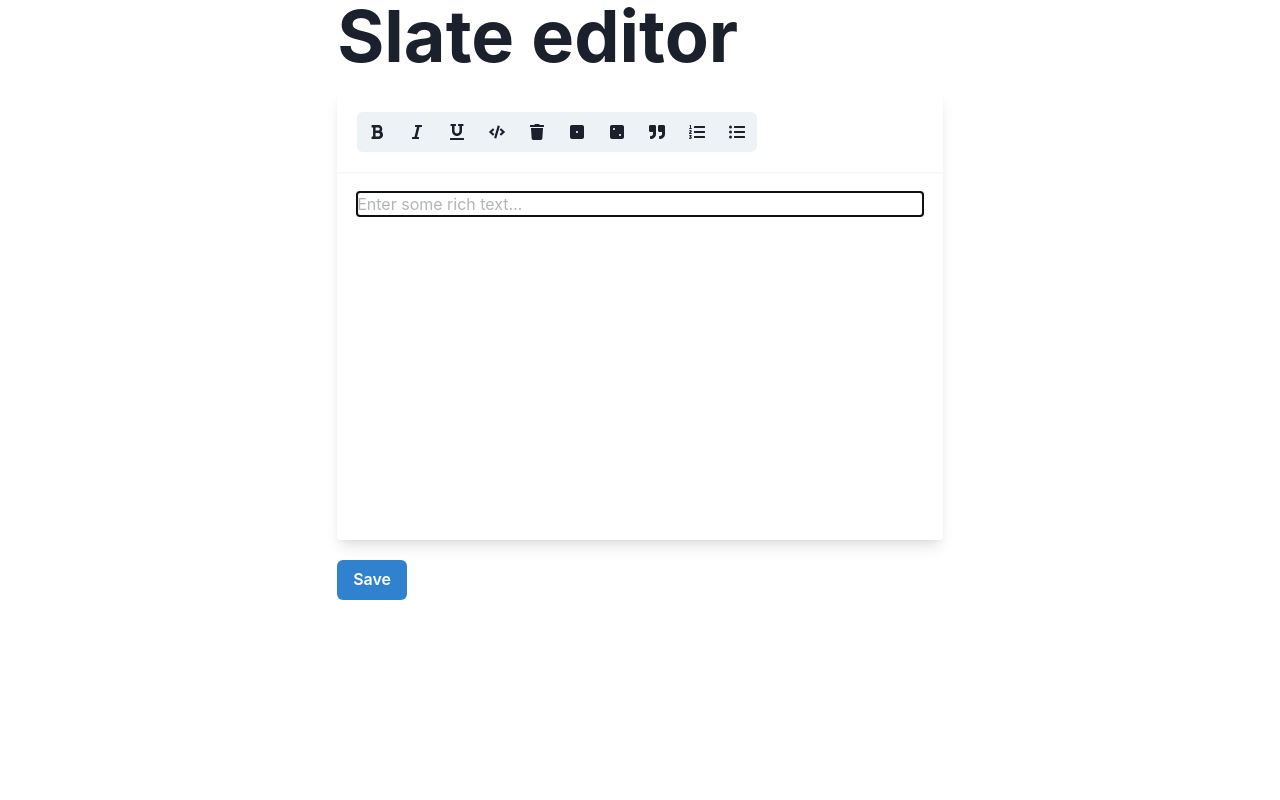
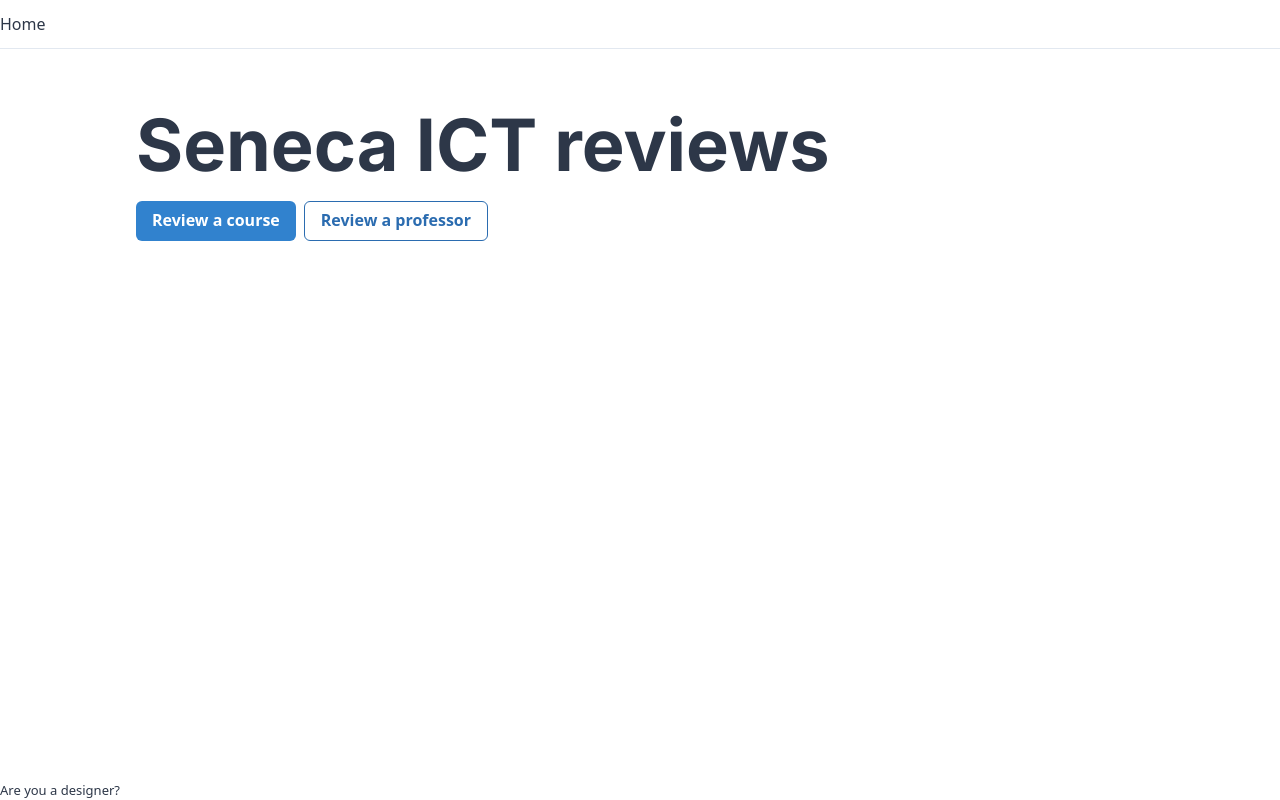
Before and after one commit to Vivy24/seneca-course-reviews, a Next.js app: page / in a window 1280 px wide. Built offline with nearby package versions, Linux system fonts and the light colour scheme.

Commit message:
scaffolded homepage

```diff
--- a/src/pages/_app.tsx
+++ b/src/pages/_app.tsx
@@ -1,11 +1,14 @@
 import { ChakraProvider } from '@chakra-ui/react';
 import theme from '@styles/charka-theme';
 import type { AppProps } from 'next/app';
+import Layout from 'src/ui/Layout';
 
 function MyApp({ Component, pageProps }: AppProps) {
   return (
-    <ChakraProvider resetCSS theme={theme}>
-      <Component {...pageProps} />
+    <ChakraProvider theme={theme}>
+      <Layout>
+        <Component {...pageProps} />
+      </Layout>
     </ChakraProvider>
   );
 }
--- /dev/null
+++ b/src/pages/_document.tsx
@@ -0,0 +1,31 @@
+import Document, { Head, Html, Main, NextScript } from 'next/document';
+
+class MyDocument extends Document {
+  render() {
+    return (
+      <Html>
+        <Head>
+          {/* Favicon for google search */}
+          <link rel="shortcut icon" href="/favicon.ico" />
+
+          <link
+            rel="preconnect"
+            href="https://fonts.gstatic.com"
+            crossOrigin=""
+          />
+          <link
+            href="https://fonts.googleapis.com/css2?family=Inter:ital,wght@0,100..900;1,100..900&display=swap"
+            rel="stylesheet"
+          />
+        </Head>
+
+        <body>
+          <Main />
+          <NextScript />
+        </body>
+      </Html>
+    );
+  }
+}
+
+export default MyDocument;
--- a/src/pages/index.tsx
+++ b/src/pages/index.tsx
@@ -1,44 +1,30 @@
-import { CourseReviews_Index_PostBody } from '@api/course-review';
-import { CourseReviews_Index_GetData } from '@api/course-reviews';
-import { Box, Button, Heading } from '@chakra-ui/react';
-import { Editor } from '@modules/editor';
-import { useEditor } from '@modules/editor/useEditor';
-import axios from 'axios';
+import { Box, Button, Flex, Heading } from '@chakra-ui/react';
 import type { NextPage } from 'next';
-import { Slate } from 'slate-react';
+import Head from 'next/head';
+import NextLink from 'next/link';
 
 const Home: NextPage = () => {
-  const slateProps = useEditor();
+  return (
+    <Box mt="10">
+      <Head>
+        <title>Seneca ICT</title>
+      </Head>
 
-  const handleSaveButtonClick = async () => {
-    const data: CourseReviews_Index_PostBody = {
-      _submittedAt: new Date().toISOString(),
-      _type: 'course',
-      courseId: 'uli101',
-      body: slateProps.value,
-      isRecommended: true,
-      rating: 5,
-      professorIdList: [],
-    };
+      <Heading as="h1" size="4xl">
+        Seneca ICT reviews
+      </Heading>
 
-    await axios.post('/api/course-review', data);
+      <Flex gridGap="2" mt="5">
+        <NextLink href="/course-review/add" passHref>
+          <Button as="a">Review a course</Button>
+        </NextLink>
 
-    await axios.get<CourseReviews_Index_GetData>('/api/course-reviews');
-  };
-
-  return (
-    <Box mx="auto" w="max-content">
-      <Heading size="4xl">Slate editor</Heading>
-
-      <Box w="60ch" shadow="lg" rounded="base" mt={5} h="md" overflowY="auto">
-        <Slate {...slateProps}>
-          <Editor />
-        </Slate>
-      </Box>
-
-      <Button mt={5} onClick={handleSaveButtonClick}>
-        Save
-      </Button>
+        <NextLink href="/professor-review/add" passHref>
+          <Button variant="outline" as="a">
+            Review a professor
+          </Button>
+        </NextLink>
+      </Flex>
     </Box>
   );
 };
--- a/src/styles/charka-theme.ts
+++ b/src/styles/charka-theme.ts
@@ -1,5 +1,29 @@
 import { extendTheme, withDefaultColorScheme } from '@chakra-ui/react';
 
-const theme = extendTheme({}, withDefaultColorScheme({ colorScheme: 'blue' }));
+const theme = {
+  ...extendTheme(withDefaultColorScheme({ colorScheme: 'blue' })),
+  fonts: {
+    heading:
+      'Inter,-apple-system,BlinkMacSystemFont,"Segoe UI",Helvetica,Arial,sans-serif,"Apple Color Emoji","Segoe UI Emoji","Segoe UI Symbol"',
+    body: 'Inter,-apple-system,BlinkMacSystemFont,"Segoe UI",Helvetica,Arial,sans-serif,"Apple Color Emoji","Segoe UI Emoji","Segoe UI Symbol"',
+  },
+  styles: {
+    global: {
+      'html, body': {
+        width: '100%',
+        height: '100%',
+        fontSize: '1rem',
+        color: 'gray.700',
+      },
+      '#__next': {
+        minHeight: '100%',
+        display: 'flex',
+        flexDirection: 'column',
+        'WebkitFontSmoothing?': 'antialiased',
+        'MozOsxFontSmoothing?': 'grayscale',
+      },
+    },
+  },
+};
 
 export default theme;
--- /dev/null
+++ b/src/ui/Footer.tsx
@@ -0,0 +1,12 @@
+import { Box, Text } from '@chakra-ui/react';
+import React from 'react';
+
+function Footer() {
+  return (
+    <Box as="footer">
+      <Text fontSize="small">Are you a designer?</Text>
+    </Box>
+  );
+}
+
+export default Footer;
--- /dev/null
+++ b/src/ui/Layout.tsx
@@ -0,0 +1,29 @@
+import { Box } from '@chakra-ui/react';
+import React, { PropsWithChildren } from 'react';
+import Footer from './Footer';
+import Navbar from './Navbar';
+
+type Props = {};
+function Layout(props: PropsWithChildren<Props>) {
+  return (
+    <>
+      <Navbar />
+
+      <Box
+        as="main"
+        flex="1 1 0%"
+        maxWidth="5xl"
+        mx="auto"
+        px="2"
+        w="full"
+        mt="5"
+      >
+        {props.children}
+      </Box>
+
+      <Footer />
+    </>
+  );
+}
+
+export default Layout;
--- /dev/null
+++ b/src/ui/Navbar.tsx
@@ -0,0 +1,16 @@
+import { Box, Flex } from '@chakra-ui/react';
+import React from 'react';
+
+function Navbar() {
+  return (
+    <Box as="header" py="3" borderBottom="1px" borderBottomColor="gray.200">
+      <Box as="nav">
+        <Flex as="ul">
+          <Box as="li">Home</Box>
+        </Flex>
+      </Box>
+    </Box>
+  );
+}
+
+export default Navbar;
```
Also changed, not shown: src/pages/course-review/add.tsx (added, +19 -0 lines), src/pages/course-review/index.tsx (added, +7 -0 lines), src/pages/professor-review/add.tsx (added, +13 -0 lines), src/pages/professor-review/index.tsx (added, +7 -0 lines), src/ui/GoBackButton.tsx (added, +15 -0 lines).
